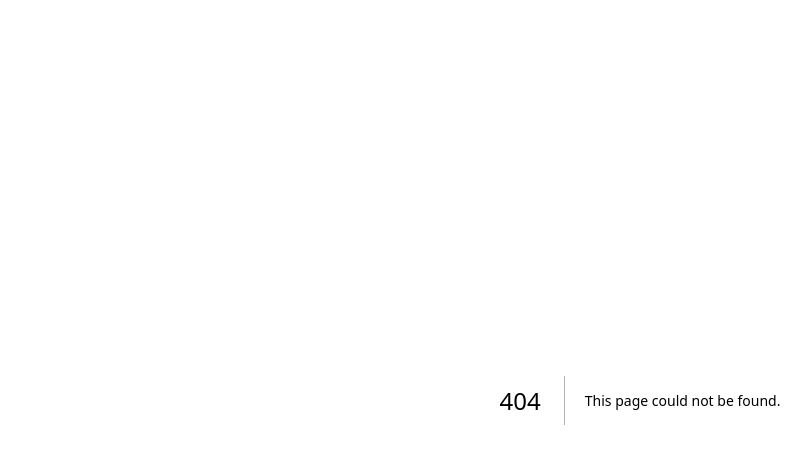
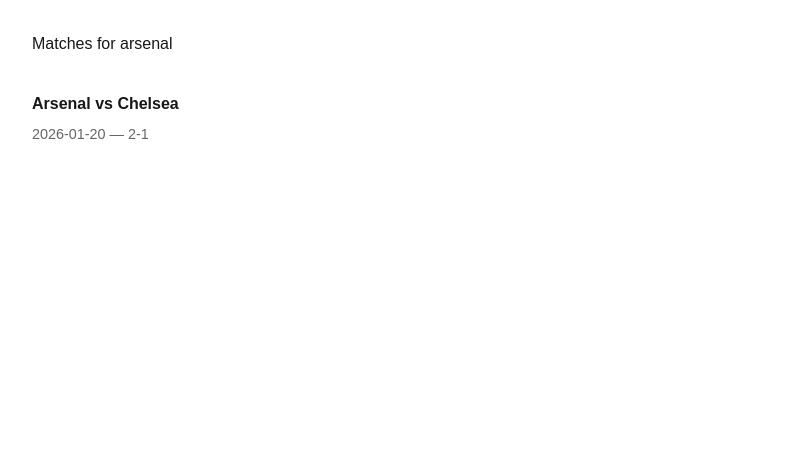
Before and after one commit to nawahtkui/ai-sports-content-generator, a Next.js app: page /teams/arsenal in a window 1280 px wide. Before the commit this address had no page. Shown: the top 464 px of the page, without its empty margins (0-811 px from the left). Built offline with nearby package versions, Linux system fonts and the light colour scheme.

Commit message:
Add dynamic teams pages

```diff
--- /dev/null
+++ b/app/teams/[team]/page.tsx
@@ -0,0 +1,34 @@
+import { notFound } from "next/navigation";
+import matches from "../../../data/matches.json";
+
+interface Params {
+  params: { team: string };
+}
+
+export default function TeamPage({ params }: Params) {
+  const teamSlug = params.team.toLowerCase();
+
+  // جلب كل المباريات التي يشارك فيها الفريق
+  const teamMatches = matches.filter(
+    (m) =>
+      m.home.toLowerCase() === teamSlug || m.away.toLowerCase() === teamSlug
+  );
+
+  if (teamMatches.length === 0) return notFound();
+
+  return (
+    <main style={{ padding: "2rem", fontFamily: "sans-serif", maxWidth: "900px" }}>
+      <h1>Matches for {teamSlug}</h1>
+      <ul style={{ marginTop: "2rem", lineHeight: "2" }}>
+        {teamMatches.map((match) => (
+          <li key={match.slug}>
+            <strong>{match.home} vs {match.away}</strong>
+            <div style={{ fontSize: "0.9rem", color: "#666" }}>
+              {match.date} — {match.score}
+            </div>
+          </li>
+        ))}
+      </ul>
+    </main>
+  );
+}
--- /dev/null
+++ b/app/teams/page.tsx
@@ -0,0 +1,24 @@
+import Link from "next/link";
+import matches from "../../data/matches.json";
+
+// استخراج جميع الفرق بشكل فريد
+const teams = Array.from(
+  new Set(matches.flatMap((m) => [m.home, m.away]))
+);
+
+export default function TeamsPage() {
+  return (
+    <main style={{ padding: "2rem", fontFamily: "sans-serif", maxWidth: "900px" }}>
+      <h1>All Teams</h1>
+      <ul style={{ marginTop: "2rem", lineHeight: "2" }}>
+        {teams.map((team) => (
+          <li key={team}>
+            <Link href={`/teams/${team.toLowerCase()}`}>
+              {team}
+            </Link>
+          </li>
+        ))}
+      </ul>
+    </main>
+  );
+}
```
